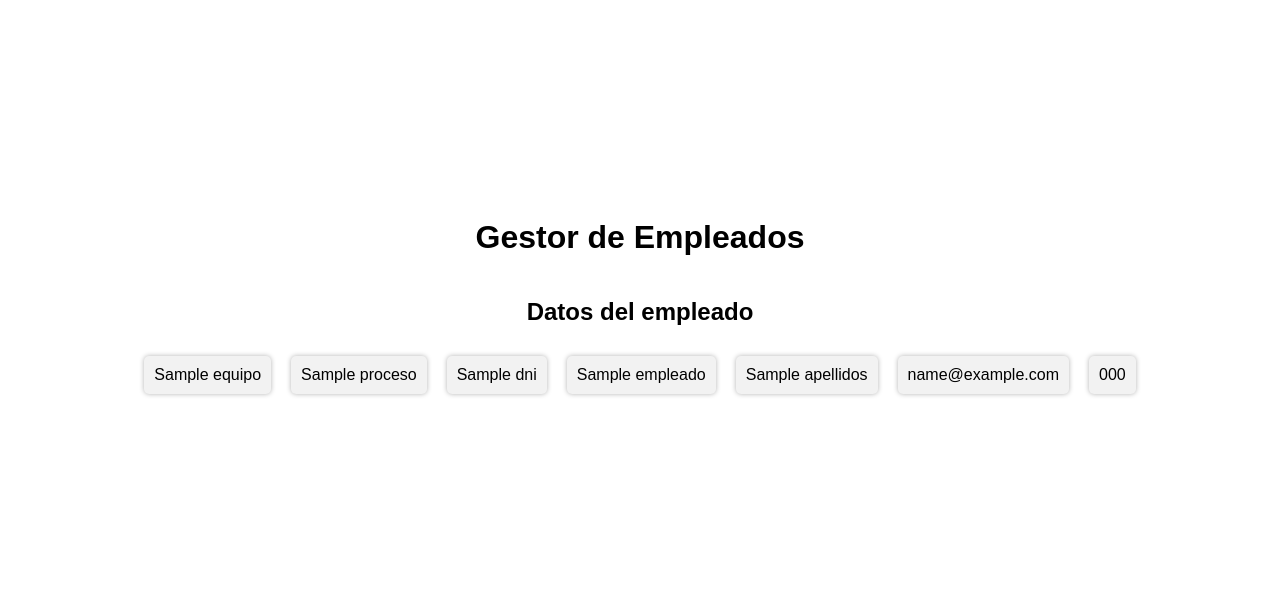
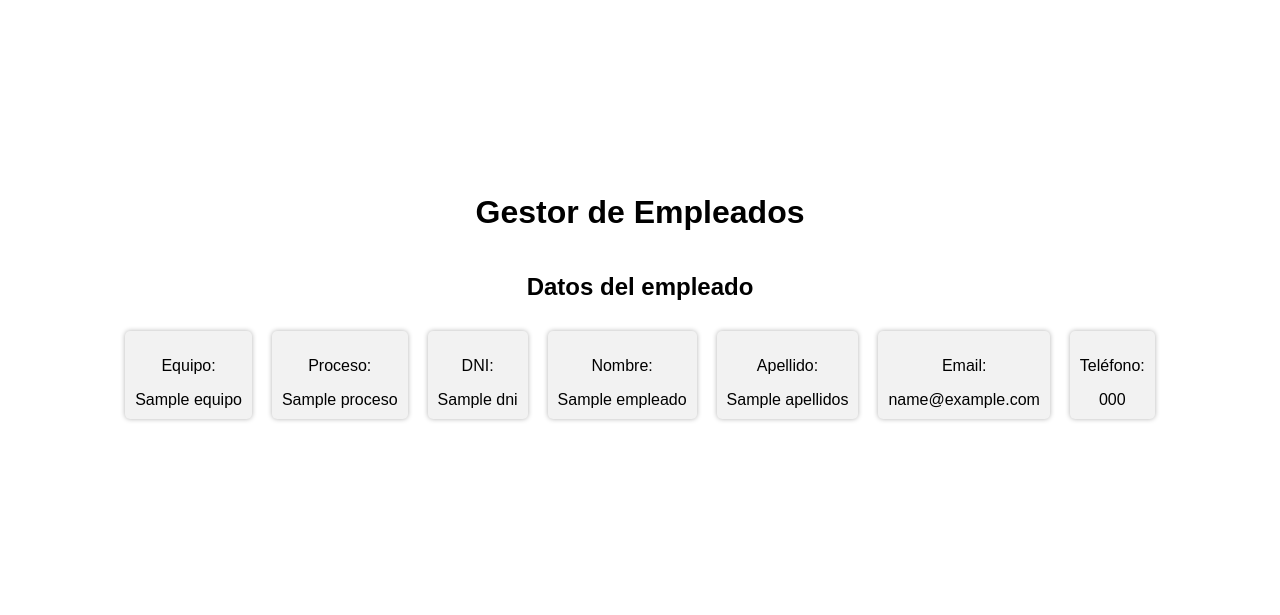
Before and after one commit to rdo164/IW_Equipo8, a Django app: template D_Tubular/appdeustutub/templates/detail_empleado.html in a window 1280 px wide. Shown: the part 179-794 px from the top of the page. Run offline with Django 4.2, Linux system fonts and the light colour scheme; the template is opened without the code that fills it: most values are stand-ins (such as "Sample title", 1, 10 or a date in 2020).

Commit message:
listar empleados

```diff
--- a/D_Tubular/appdeustutub/templates/detail_empleado.html
+++ b/D_Tubular/appdeustutub/templates/detail_empleado.html
@@ -15,25 +15,25 @@
         {% if empleado %}
             <ul>
                 <li>
-                    {{ empleado.equipo}}
+                    <p>Equipo: </p>{{ empleado.equipo}}
                 </li>
                 <li>
-                    {{ empleado.proceso}}
+                    <p>Proceso: </p>{{ empleado.proceso}}
                 </li>
                 <li>
-                    {{ empleado.dni}}
+                    <p>DNI: </p>{{ empleado.dni}}
                 </li>
                 <li>
-                    {{ empleado.nombre}}
+                    <p>Nombre: </p>{{ empleado.nombre}}
                 </li>
                 <li>
-                    {{ empleado.apellidos}}
+                    <p>Apellido: </p>{{ empleado.apellidos}}
                 </li>
                 <li>
-                    {{ empleado.email}}
+                    <p>Email: </p>{{ empleado.email}}
                 </li>
                 <li>
-                    {{ empleado.telefono}}
+                    <p>Teléfono: </p>{{ empleado.telefono}}
                 </li>
             </ul>
         {% else %}
--- a/D_Tubular/appdeustutub/templates/index_empleado.html
+++ b/D_Tubular/appdeustutub/templates/index_empleado.html
@@ -7,8 +7,10 @@
     <div id="content">
         <h1>Gestor de Empleados</h1>
         <h2>Listado de empleados</h2>
+        <!-- ¿existen? -->
         {% if lista_empleados %}
             <ul>
+                <!-- recorrer -->
                 {% for empleado in lista_empleados %}
                 <li>
                     <a href="{% url 'detail_empleado' empleado.id %}">{{ empleado.nombre }}</a>
--- a/D_Tubular/appdeustutub/views.py
+++ b/D_Tubular/appdeustutub/views.py
@@ -20,9 +20,11 @@ def index_equipo(request):
 # devuelve los detalles del equipo solicitado
 def show_equipo(request, equipo_id):
     #                  .
+    empleados = Empleado.objects.order_by('proceso')
+
     equipo = get_object_or_404(Equipo, pk=equipo_id)
     # Título de la página
-    context = {'equipo': equipo }
+    context = {'equipo': equipo, 'lista_empleados': empleados}
     return render(request, 'detail_equipo.html', context)
 
 # devuelve los procesos
--- a/D_Tubular/forms/appFormularioG8/views.py
+++ b/D_Tubular/forms/appFormularioG8/views.py
@@ -1,3 +1,5 @@
 from django.shortcuts import render
 
 # Create your views here.
+def show_form(request):
+    return render (request, 'registro.html')
```
Also changed, not shown: D_Tubular/appdeustutub/templates/detail_equipo.html (+19 -1 lines), D_Tubular/forms/appFormularioG8/templates/registro.html (added, +23 -0 lines).
